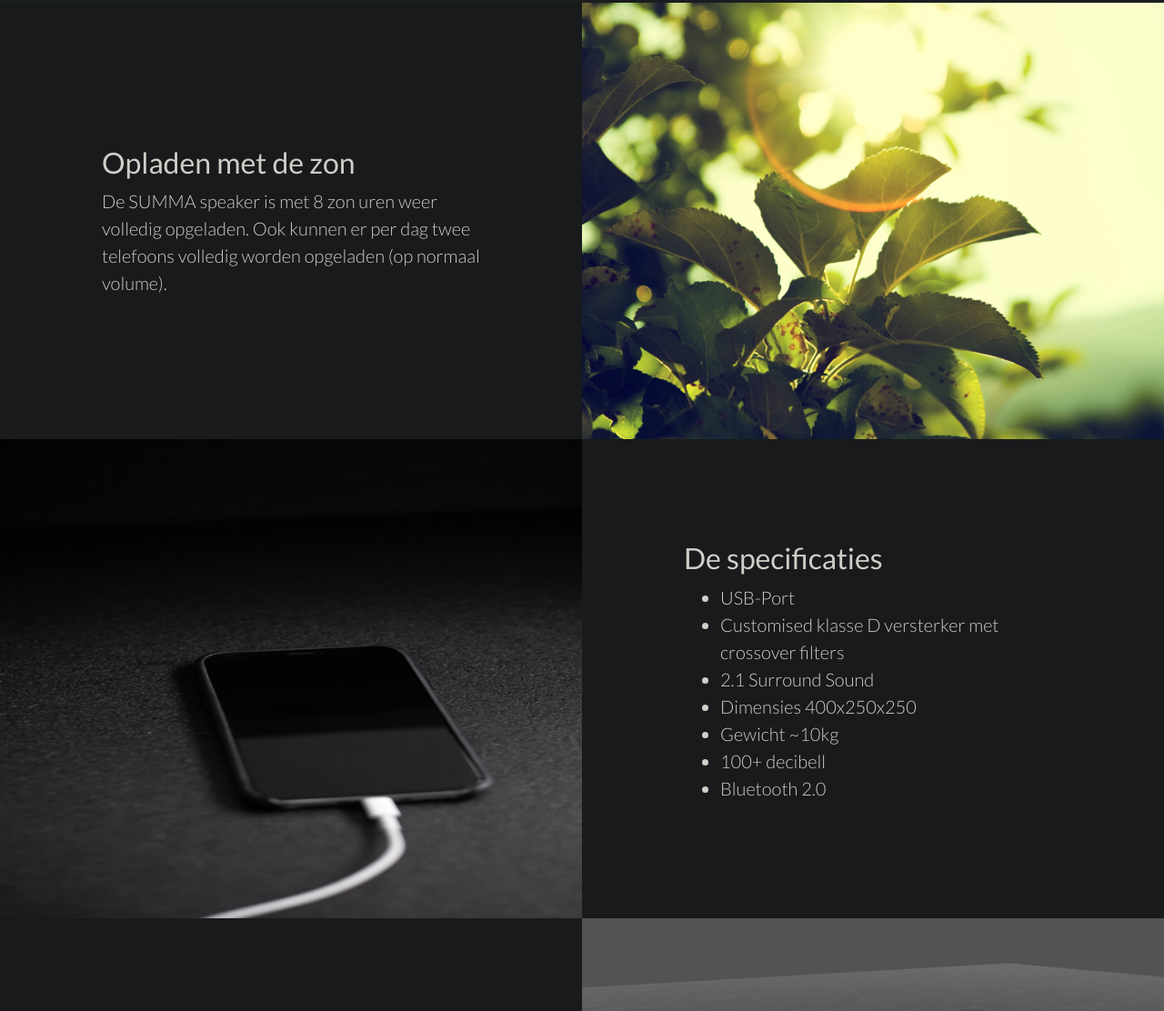
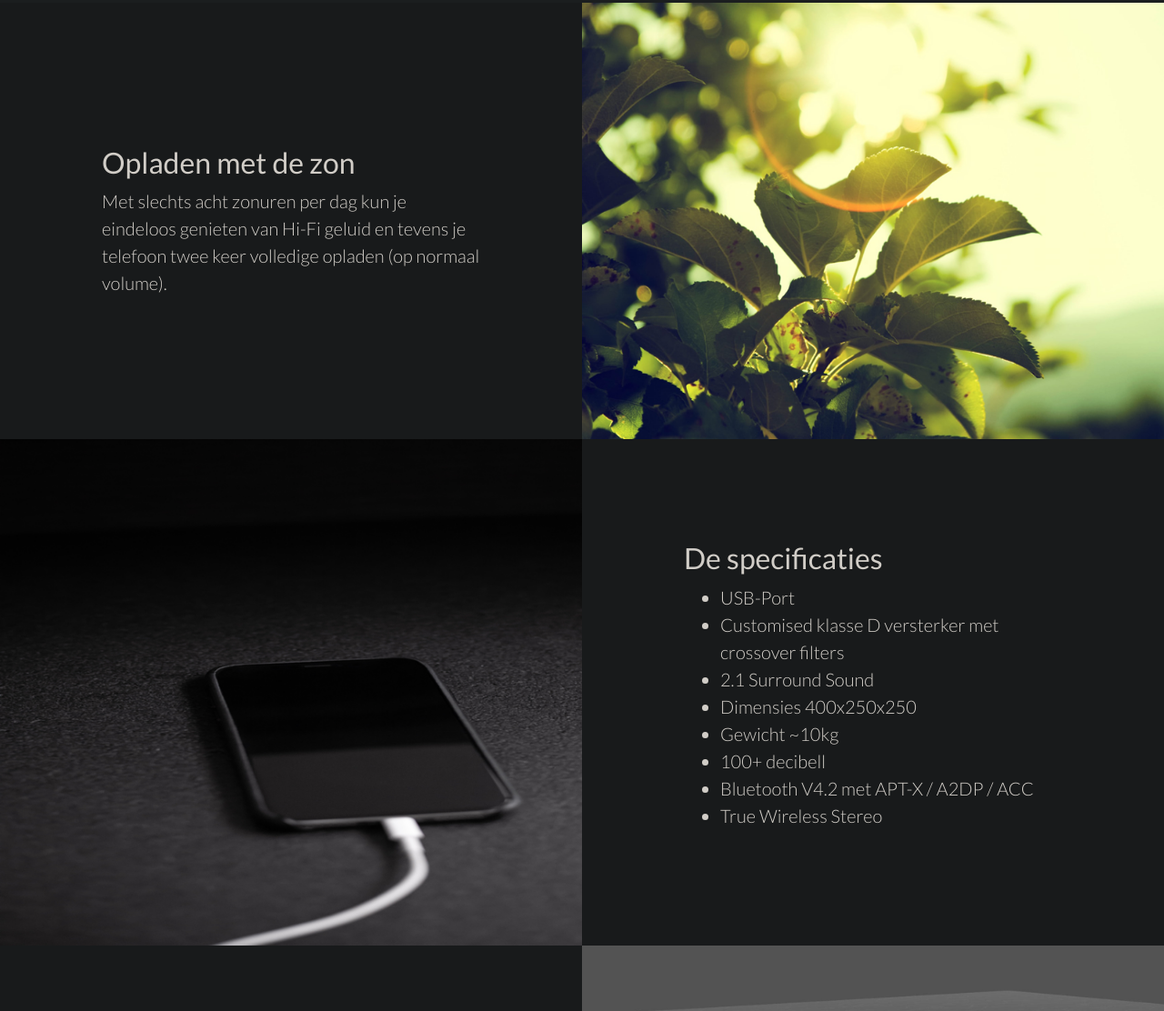
Before and after one commit to Rubenx-b/Rubenx-b.github.io, a website: page index.html in a window 1280 px wide. Shown: the part 1049-2161 px from the top of the page at 91% size. Drawn offline with Linux system fonts and the light colour scheme.

Commit message:
Text Changes in Features

```diff
--- a/index.html
+++ b/index.html
@@ -99,7 +99,7 @@
         <div class="col-lg-6 order-lg-2 text-white showcase-img" style="background-image: url('img/solar.png');"></div>
         <div class="col-lg-6 order-lg-1 my-auto showcase-text">
           <h2>Opladen met de zon</h2>
-          <p class="lead mb-0">De SUMMA speaker is met 8 zon uren weer volledig opgeladen. Ook kunnen er per dag twee telefoons volledig worden opgeladen (op normaal volume). </p>
+          <p class="lead mb-0">Met slechts acht zonuren per dag kun je eindeloos genieten van Hi-Fi geluid en tevens je telefoon twee keer volledige opladen (op normaal volume). </p>
         </div>
       </div>
       <div class="row no-gutters">
@@ -114,7 +114,8 @@
               <li> Dimensies 400x250x250</li>
               <li> Gewicht ~10kg</li>
               <li> 100+ decibell</li>
-              <li> Bluetooth 2.0</li>
+              <li> Bluetooth V4.2 met APT-X / A2DP / ACC</li>
+              <li> True Wireless Stereo</li>
             </ul>
              </p>
         </div>
```
